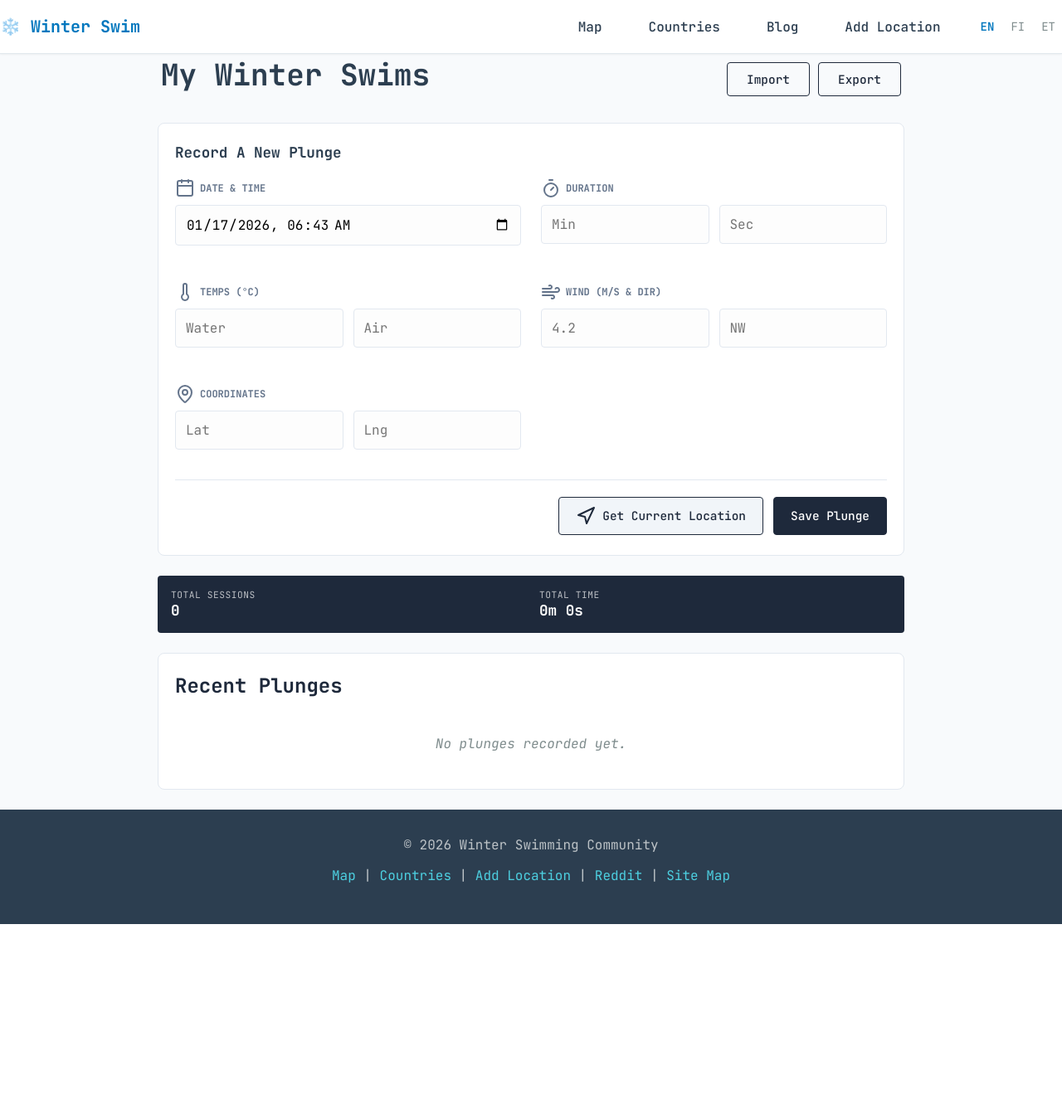
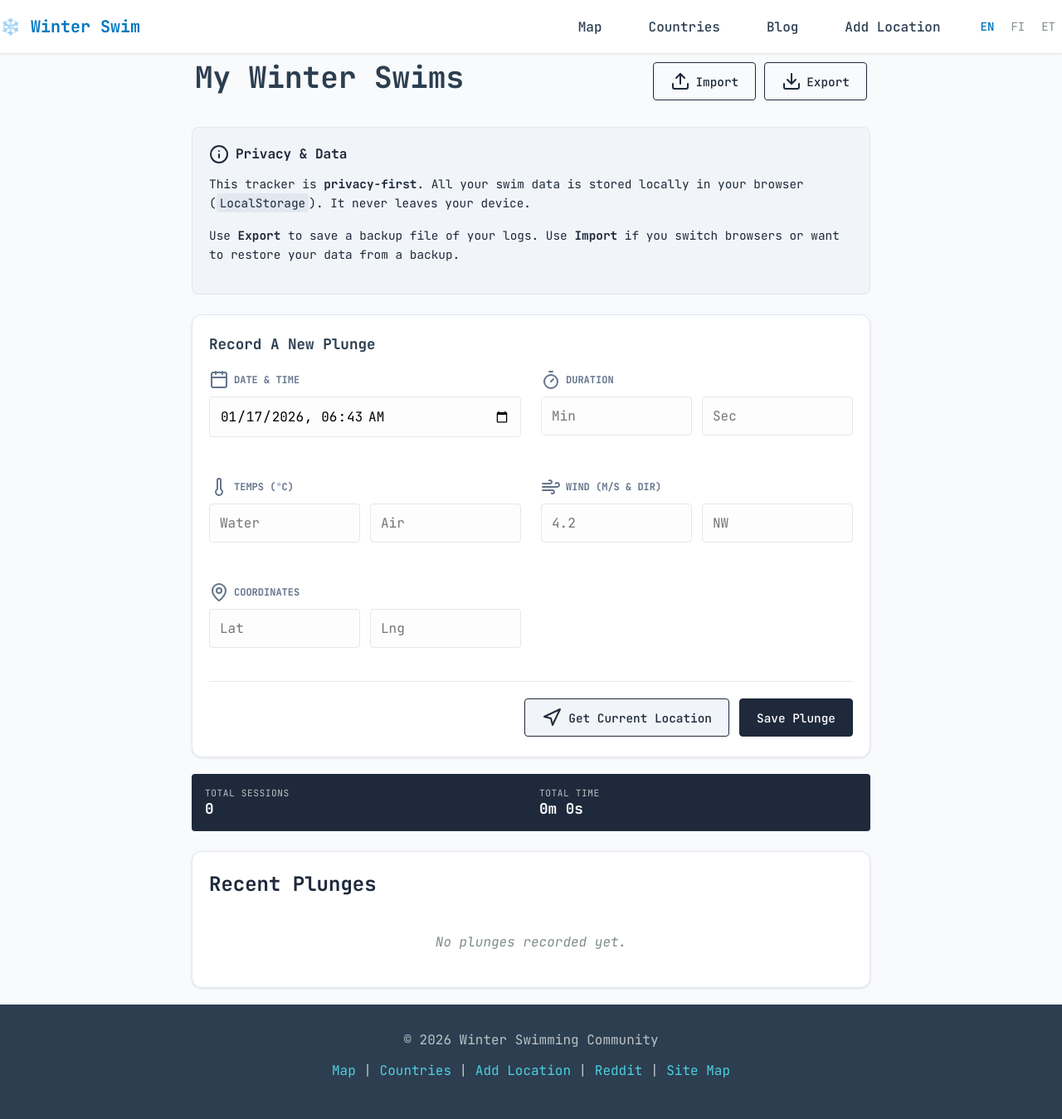
Before and after one commit to tjomk/winterswim, a Django app: page /en/plunge-tracker/ in a window 1280 px wide. Shown: the whole page at 83% size. Before the commit the page ends 1114 px from the top, so only its background shows below. Run offline with Django 5.2, Linux system fonts and the light colour scheme; parts of the project's set-up code (start-up, migrations or seed data) failed here and were passed over; some libraries are stand-ins or nearby versions.

Commit message:
Better spacing + help message

```diff
--- a/static/css/main.css
+++ b/static/css/main.css
@@ -1867,9 +1867,13 @@ div.form-checkbox:not(#id_facilities) input[type="radio"] {
 
 /* Tracker Specific Styles */
 .tracker-container {
-    max-width: 900px;
+    max-width: 850px;
     margin: 0 auto;
     width: 100%;
+    /* This creates the 'gutter' on the sides so nothing touches the edge */
+    padding-left: 16px;
+    padding-right: 16px;
+    box-sizing: border-box;
 }
 
 /* Header & Stats */
@@ -1915,9 +1919,12 @@ div.form-checkbox:not(#id_facilities) input[type="radio"] {
 .plunge-form-card {
     background: var(--card-bg);
     border: 1px solid var(--border-color);
-    border-radius: 8px;
+    border-radius: 12px;
     padding: 24px 20px;
-    margin-bottom: 24px;
+    margin-top: 20px;
+    margin-bottom: 20px;
+    /* Matches the subtle shadow from the 'Browse by Country' page */
+    box-shadow: 0 1px 3px 0 rgba(0, 0, 0, 0.1);
 }
 
 .plunge-form-card h2 {
@@ -1926,8 +1933,9 @@ div.form-checkbox:not(#id_facilities) input[type="radio"] {
     text-transform: capitalize;
 }
 
-.form-group {
-    margin-bottom: 20px; /* Crucial for mobile density */
+/* Increase internal padding for a professional feel */
+.plunge-form-card {
+    padding: 24px 20px;
 }
 
 .form-group label {
@@ -1955,6 +1963,11 @@ div.form-checkbox:not(#id_facilities) input[type="radio"] {
     box-sizing: border-box;
 }
 
+/* Ensure inputs and labels have vertical separation */
+.form-group {
+    margin-bottom: 24px; /* More space between rows */
+}
+
 .plunge-form-card input:focus {
     outline: none;
     border-color: var(--accent-blue);
@@ -1996,6 +2009,52 @@ div.form-checkbox:not(#id_facilities) input[type="radio"] {
     font-weight: 500;
 }
 
+/* Help Card Styling */
+.help-card {
+    background-color: #f1f5f9; /* Light blue-gray to distinguish from form */
+    border: 1px solid #e2e8f0;
+    border-radius: 8px;
+    padding: 20px;
+    margin-bottom: 24px;
+    font-size: 0.9rem;
+    line-height: 1.6;
+}
+
+.help-card h3 {
+    display: flex;
+    align-items: center;
+    gap: 8px;
+    font-size: 1rem;
+    margin-bottom: 12px;
+    color: var(--navy-dark);
+}
+
+.help-card code {
+    background: #e2e8f0;
+    padding: 2px 4px;
+    border-radius: 4px;
+    font-family: var(--font-mono);
+}
+
+/* Updated Button Styles */
+.btn-outline {
+    background: transparent;
+    border: 1px solid var(--navy-dark);
+    color: var(--navy-dark);
+    display: flex;
+    align-items: center;
+    justify-content: center;
+    gap: 6px;
+    padding: 8px 16px;
+    font-size: 0.85rem;
+    transition: all 0.2s;
+}
+
+.btn-outline:hover {
+    background: var(--navy-dark);
+    color: white;
+}
+
 .btn-primary {
     background: var(--primary-blue);
     color: white;
@@ -2064,6 +2123,16 @@ div.form-checkbox:not(#id_facilities) input[type="radio"] {
 }
 
 /* History Section */
+.history-section {
+    background: var(--card-bg);
+    border: 1px solid var(--border-color);
+    border-radius: 12px;
+    padding: 24px 20px;
+    margin-bottom: 20px;
+    /* Matches the subtle shadow from the 'Browse by Country' page */
+    box-shadow: 0 1px 3px 0 rgba(0, 0, 0, 0.1);
+}
+
 .history-section h3 {
     font-size: 1.25rem;
     margin-bottom: 16px;
@@ -2125,8 +2194,8 @@ div.form-checkbox:not(#id_facilities) input[type="radio"] {
         width: auto;
     }
 
-    .btn-secondary {
-        width: 100px;
+    .btn-outline {
+        width: auto;
     }
 
     .form-grid {
@@ -2151,14 +2220,6 @@ div.form-checkbox:not(#id_facilities) input[type="radio"] {
 }
 
 /* List Styling */
-.history-section {
-    background: var(--card-bg);
-    border: 1px solid var(--border-color);
-    border-radius: 8px;
-    padding: 24px 20px;
-    margin-bottom: 24px;
-}
-
 .history-section h3 {
     margin-top: 0;
     margin-bottom: 1.5rem;
@@ -2216,16 +2277,16 @@ div.form-checkbox:not(#id_facilities) input[type="radio"] {
 
 /* Overriding some general styles for specific elements */
 .container {
-    max-width: none; /* Remove max-width from general container for tracker-container to take over */
-    padding: 0; /* Remove padding from general container */
+    max-width: none;
+    padding: 0;
 }
 
 body {
-    padding: 0; /* Remove body padding, tracker-container handles it */
+    padding: 0;
 }
 
 h1 {
-    font-size: 2.25rem; /* Adjust h1 size for tracker header */
+    font-size: 2.25rem;
     margin-bottom: 0;
 }
 
@@ -2248,6 +2309,10 @@ h1 {
         flex: 1;
     }
 
+    .tracker-header .actions .btn-outline {
+        flex: 1;
+    }
+
     .stats-bar {
         flex-direction: column;
         align-items: flex-start;
@@ -2278,4 +2343,8 @@ h1 {
     .form-footer button {
         width: 100%;
     }
-}
+
+    .form-footer .btn-outline {
+        width: 100%;
+    }
+}
--- a/templates/plunge_tracker/plunge_list.html
+++ b/templates/plunge_tracker/plunge_list.html
@@ -35,11 +35,22 @@
     <header class="tracker-header">
         <h1>{% trans "My Winter Swims" %}</h1>
         <div class="actions">
-            <button id="import-plunges-btn" class="btn-secondary">{% trans "Import" %}</button>
-            <button id="export-plunges-btn" class="btn-secondary">{% trans "Export" %}</button>
+            <button id="import-plunges-btn" class="btn-outline"><i data-lucide="upload"></i> {% trans "Import" %}</button>
+            <button id="export-plunges-btn" class="btn-outline"><i data-lucide="download"></i> {% trans "Export" %}</button>
             <input type="file" id="import-file-input" style="display: none;" accept="application/json">
         </div>
     </header>
+
+    <section class="help-card">
+        <h3><i data-lucide="info"></i> {% trans "Privacy & Data" %}</h3>
+        <p>
+            {% trans "This tracker is" %} <strong>{% trans "privacy-first" %}</strong>. {% trans "All your swim data is stored locally in your browser" %} (<code>LocalStorage</code>). {% trans "It never leaves your device." %}
+        </p>
+        <p style="margin-top: 8px;">
+            {% trans "Use" %} <strong>{% trans "Export" %}</strong> {% trans "to save a backup file of your logs. Use" %} <strong>{% trans "Import" %}</strong>
+            {% trans "if you switch browsers or want to restore your data from a backup." %}
+        </p>
+    </section>
 
     <section class="plunge-form-card">
         <h2>{% trans "Record a New Plunge" %}</h2>
```
